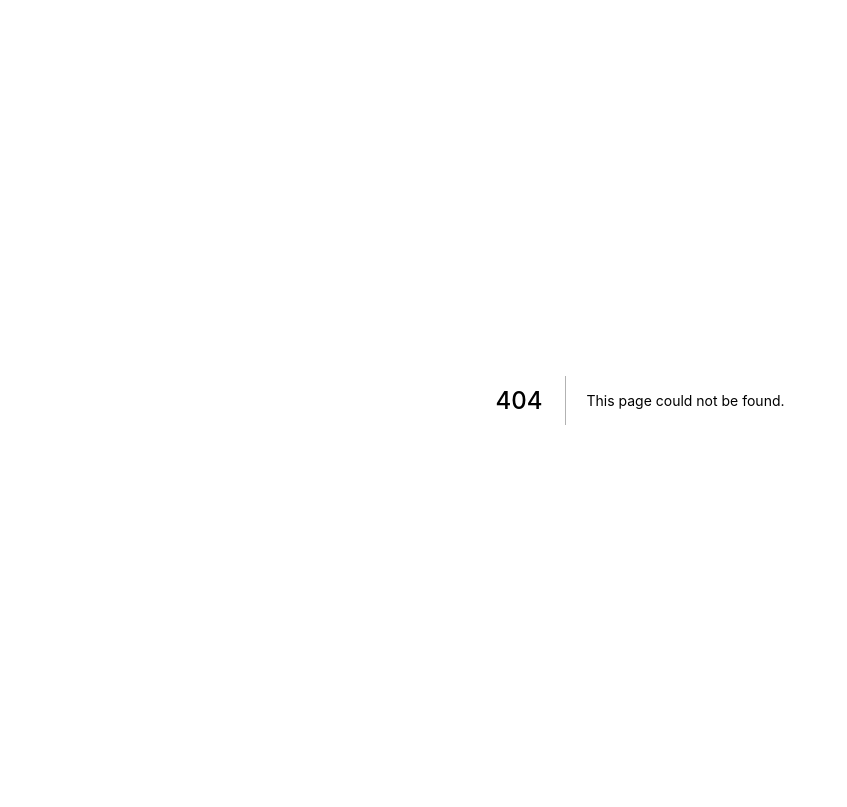
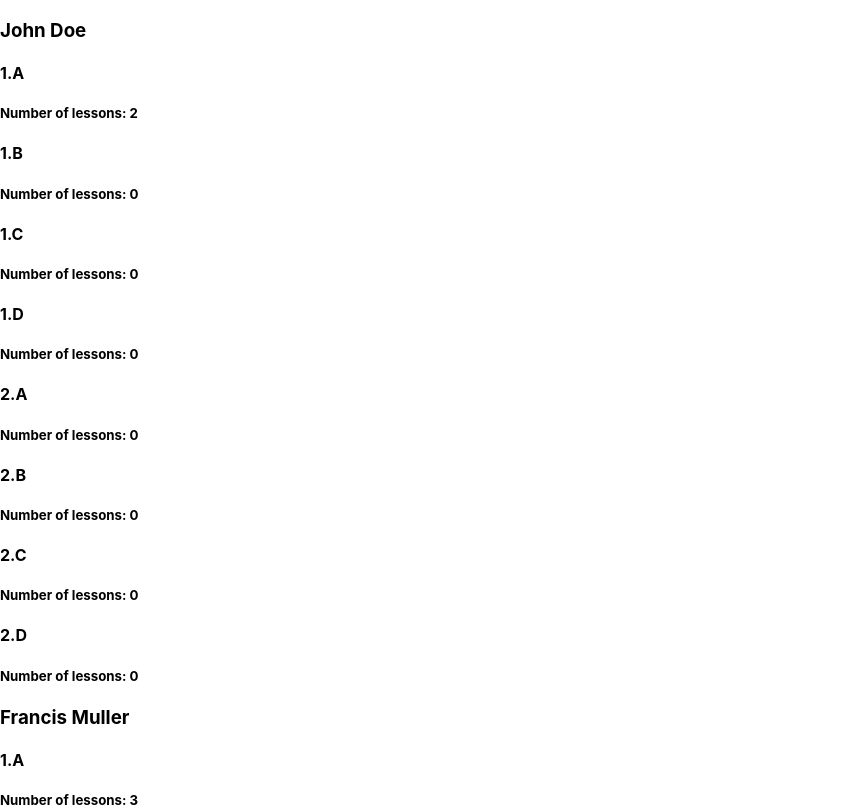
Before and after one commit to Chickenbiscuitoo/timetable-manager, a Next.js app: page /stats in a window 1280 px wide. Before the commit this address had no page. Shown: the top 807 px of the page, without its empty margins (0-847 px from the left). Built offline with nearby package versions, Linux system fonts and the light colour scheme.

Commit message:
added stats page and installed tailwind

```diff
--- a/components/Stats.tsx
+++ b/components/TeachersStats.tsx
@@ -6,7 +6,7 @@ import { flatten } from '../utils/arraysFuncs'
 import { useState } from 'react'
 import useTimetableStore from '../store'
 
-const Stats: NextPage = () => {
+const TeachersStats: NextPage = () => {
 	const { teachers, subjects, classes, rawTableData } =
 		useTimetableStore()
 
@@ -61,4 +61,4 @@ const Stats: NextPage = () => {
 	return <div>{teacherItems}</div>
 }
 
-export default Stats
+export default TeachersStats
--- a/package.json
+++ b/package.json
@@ -25,6 +25,7 @@
 		"eslint": "8.22.0",
 		"eslint-config-next": "12.2.5",
 		"prisma": "^4.2.1",
+		"tailwindcss": "^3.1.8",
 		"ts-node": "^10.9.1",
 		"typescript": "4.7.4"
 	}
--- a/pages/index.tsx
+++ b/pages/index.tsx
@@ -9,7 +9,6 @@ import ScrollMenu from '../components/ScrollMenu'
 import OptionsMenu from '../components/OptionsMenu'
 import Checking from '../components/Checking'
 import CopyButton from '../components/CopyButton'
-import Stats from '../components/Stats'
 
 import { HTML5Backend } from 'react-dnd-html5-backend'
 import { DndProvider } from 'react-dnd'
@@ -35,7 +34,6 @@ const Home: NextPage = () => {
 				</DndProvider>
 				<OptionsMenu />
 				<Checking />
-				<Stats />
 			</main>
 
 			<footer className={styles.footer}>
--- /dev/null
+++ b/pages/stats.tsx
@@ -0,0 +1,12 @@
+import { NextPage } from 'next'
+import TeachersStats from '../components/TeachersStats'
+
+const Stats: NextPage = () => {
+	return (
+		<div>
+			<TeachersStats />
+		</div>
+	)
+}
+
+export default Stats
```
Also changed, not shown: 1 other file (tests, documents, lock files or other folders).
